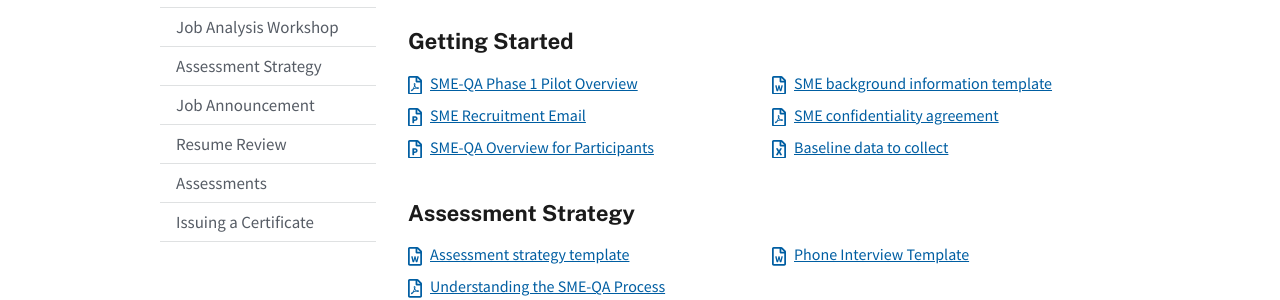
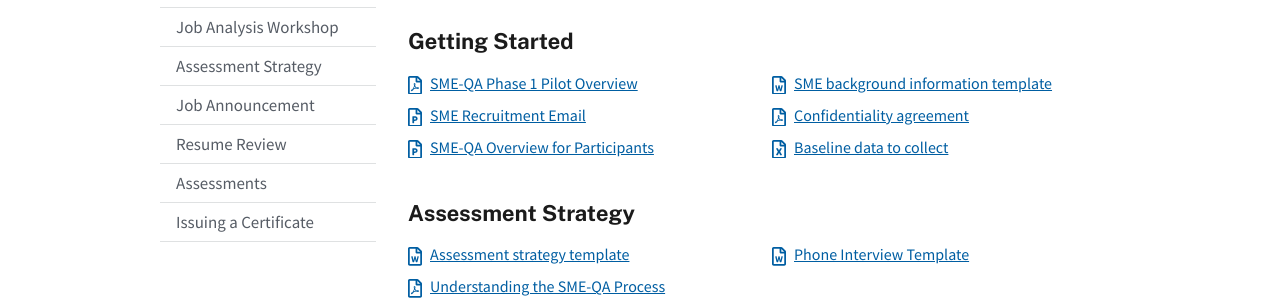
Before and after one commit to usds/SME-QA-Website, a Jekyll site: the page built from toolkit/index.html, in a window 1280 px wide and 900 px high. Shown: the part 309-609 px from the top of the window. Built offline with Jekyll 4.4.1, drawn with Linux system fonts in a browser that asks for light colours.

Commit message:
hotfix to confidentiality link

```diff
--- a/_includes/toolkit/getting-started.html
+++ b/_includes/toolkit/getting-started.html
@@ -16,7 +16,7 @@
     </a>
   </li>
   <li class="chp-toolkit__item">
-    <a href="{{ site.baseurl }}/toolkit/getting-started/sme-confidentiality-agreement.pdf" class="chp-toolkit__link" target="_blank">{% include svg/file-pdf.svg %}SME confidentiality agreement
+    <a href="{{ site.baseurl }}/toolkit/getting-started/confidentiality-agreement.pdf" class="chp-toolkit__link" target="_blank">{% include svg/file-pdf.svg %}Confidentiality agreement
     </a>
   </li>
   <li class="chp-toolkit__item">
```
